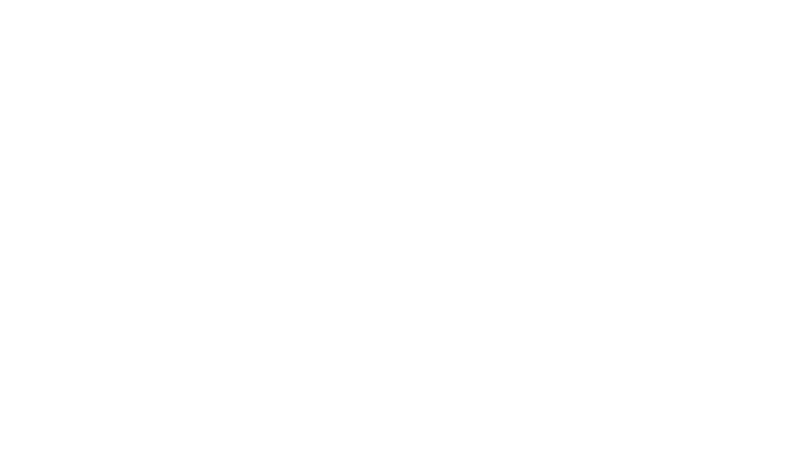
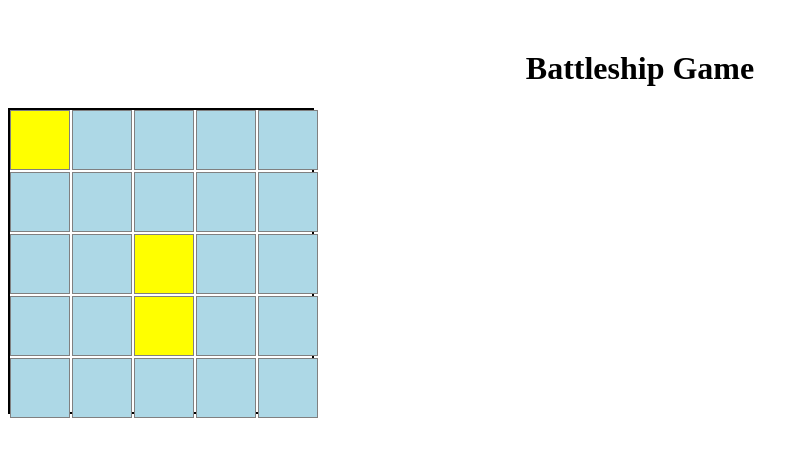
Before and after one commit to Demetrusa/battle-s, a plain HTML site: page index.html in a window 1280 px wide. Shown: the whole page, without its empty margins (0-809 px from the left). Drawn offline with Linux system fonts and the light colour scheme.

Commit message:
battlegame

```diff
--- a/index.html
+++ b/index.html
@@ -3,10 +3,17 @@
 <head>
     <meta charset="UTF-8">
     <meta name="viewport" content="width=device-width, initial-scale=1.0">
-    <title>Document</title>
-    <link rel="stylesheet" href="./styles.css">
+    <title>Battleship Game</title>
+    <link rel="stylesheet" href="styles.css">
 </head>
 <body>
-    <script src="./script.js"></script>
+    <div class="container">
+        <h1>Battleship Game</h1>
+        <div class="board">
+            <!-- Generating the 5x5 grid -->
+        </div>
+    </div>
+
+    <script src="script.js"></script>
 </body>
 </html>
--- a/script.js
+++ b/script.js
@@ -0,0 +1,79 @@
+document.addEventListener("DOMContentLoaded", function() {
+    const board = document.querySelector('.board');
+
+    // Generate the 5x5 grid
+    for (let i = 0; i < 5; i++) {
+        for (let j = 0; j < 5; j++) {
+            const cell = document.createElement('div');
+            cell.classList.add('cell');
+            cell.dataset.row = i;
+            cell.dataset.col = j;
+            board.appendChild(cell);
+        }
+    }
+
+    // Handle click event for each cell
+    const cells = document.querySelectorAll('.cell');
+    cells.forEach(cell => {
+        cell.addEventListener('click', () => {
+            // Handle click event for the cell
+            // You can implement game logic here
+            cell.style.backgroundColor = "red"; // For example, change color on click
+        });
+    });
+
+    // Place ships with proper spacing
+    placeShips(board);
+});
+
+function placeShips(board) {
+    // Define ships with size and orientation
+    const ships = [
+        { size: 1, orientation: 'horizontal', position: [0, 0] },
+        { size: 2, orientation: 'vertical', position: [2, 2] },
+        { size: 3, orientation: 'horizontal', position: [4, 1] }
+    ];
+
+    // Loop through each ship
+    ships.forEach(ship => {
+        let isValid = true;
+
+        // Check if the ship can be placed without overlapping existing ships
+        for (let i = 0; i < ship.size; i++) {
+            const row = ship.position[0] + (ship.orientation === 'vertical' ? i : 0);
+            const col = ship.position[1] + (ship.orientation === 'horizontal' ? i : 0);
+
+            const cell = board.querySelector(`.cell[data-row='${row}'][data-col='${col}']`);
+            if (!cell || cell.classList.contains('ship')) {
+                isValid = false;
+                break;
+            }
+
+            if (ship.orientation === 'horizontal') {
+                const leftCell = board.querySelector(`.cell[data-row='${row - 1}'][data-col='${col}']`);
+                const rightCell = board.querySelector(`.cell[data-row='${row + 1}'][data-col='${col}']`);
+                if ((leftCell && leftCell.classList.contains('ship')) || (rightCell && rightCell.classList.contains('ship'))) {
+                    isValid = false;
+                    break;
+                }
+            } else {
+                const topCell = board.querySelector(`.cell[data-row='${row}'][data-col='${col - 1}']`);
+                const bottomCell = board.querySelector(`.cell[data-row='${row}'][data-col='${col + 1}']`);
+                if ((topCell && topCell.classList.contains('ship')) || (bottomCell && bottomCell.classList.contains('ship'))) {
+                    isValid = false;
+                    break;
+                }
+            }
+        }
+
+        // If the ship can be placed, add it to the board
+        if (isValid) {
+            for (let i = 0; i < ship.size; i++) {
+                const row = ship.position[0] + (ship.orientation === 'vertical' ? i : 0);
+                const col = ship.position[1] + (ship.orientation === 'horizontal' ? i : 0);
+                const cell = board.querySelector(`.cell[data-row='${row}'][data-col='${col}']`);
+                cell.classList.add('ship');
+            }
+        }
+    });
+}
--- a/styles.css
+++ b/styles.css
@@ -0,0 +1,27 @@
+.container {
+    text-align: center;
+    margin-top: 50px;
+}
+
+.board {
+    display: grid;
+    grid-template-columns: repeat(5, 60px); /* Each cell is 60px */
+    grid-template-rows: repeat(5, 60px);
+    gap: 2px; /* Gap between each cell */
+    border: 2px solid black;
+    width: 302px; /* 5 cells of 60px each and 2px border */
+    height: 302px;
+}
+
+.cell {
+    background-color: lightblue;
+    border: 1px solid gray;
+}
+
+.cell:hover {
+    background-color: lightgray;
+    cursor: pointer;
+}
+.ship {
+    background-color: yellow;
+}
```
